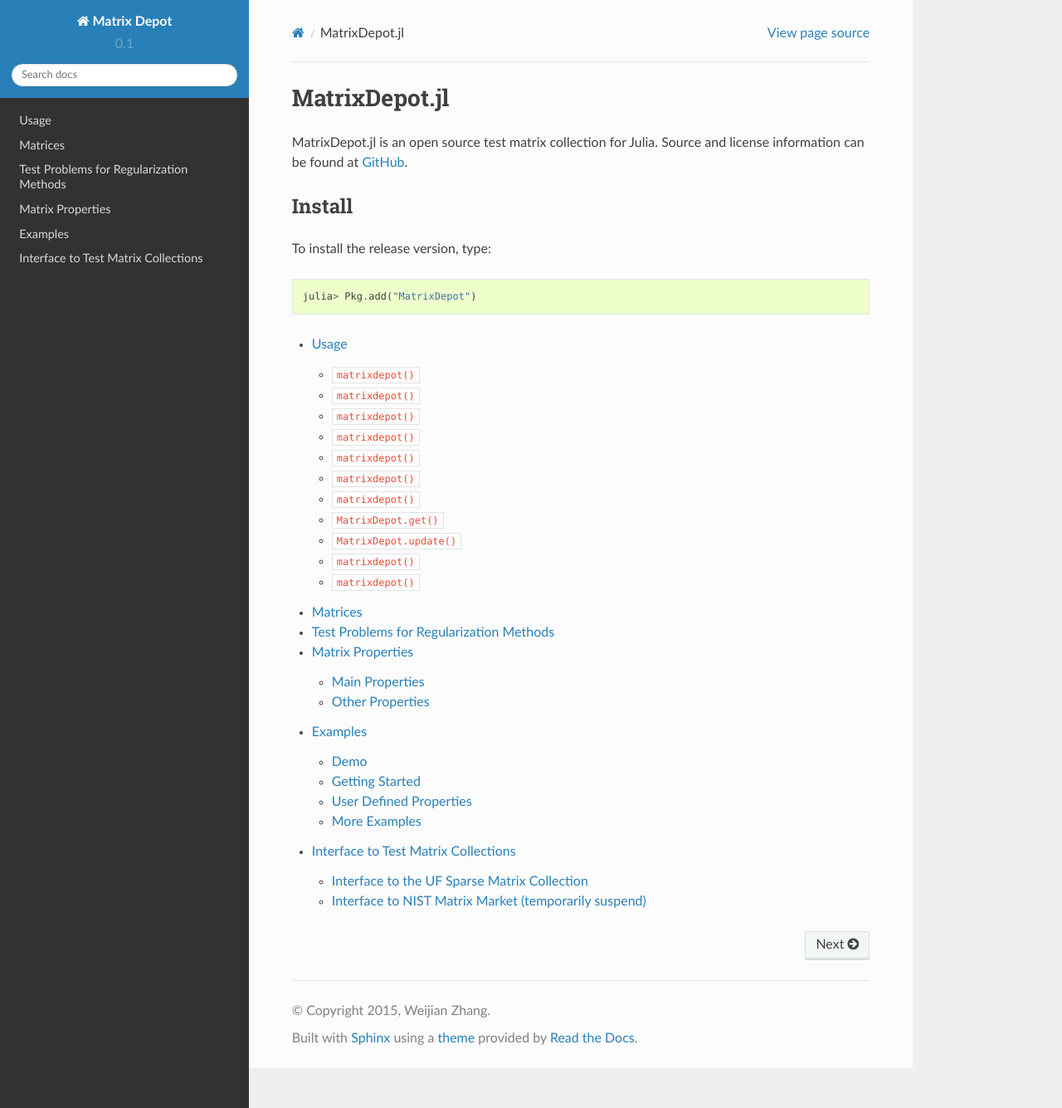
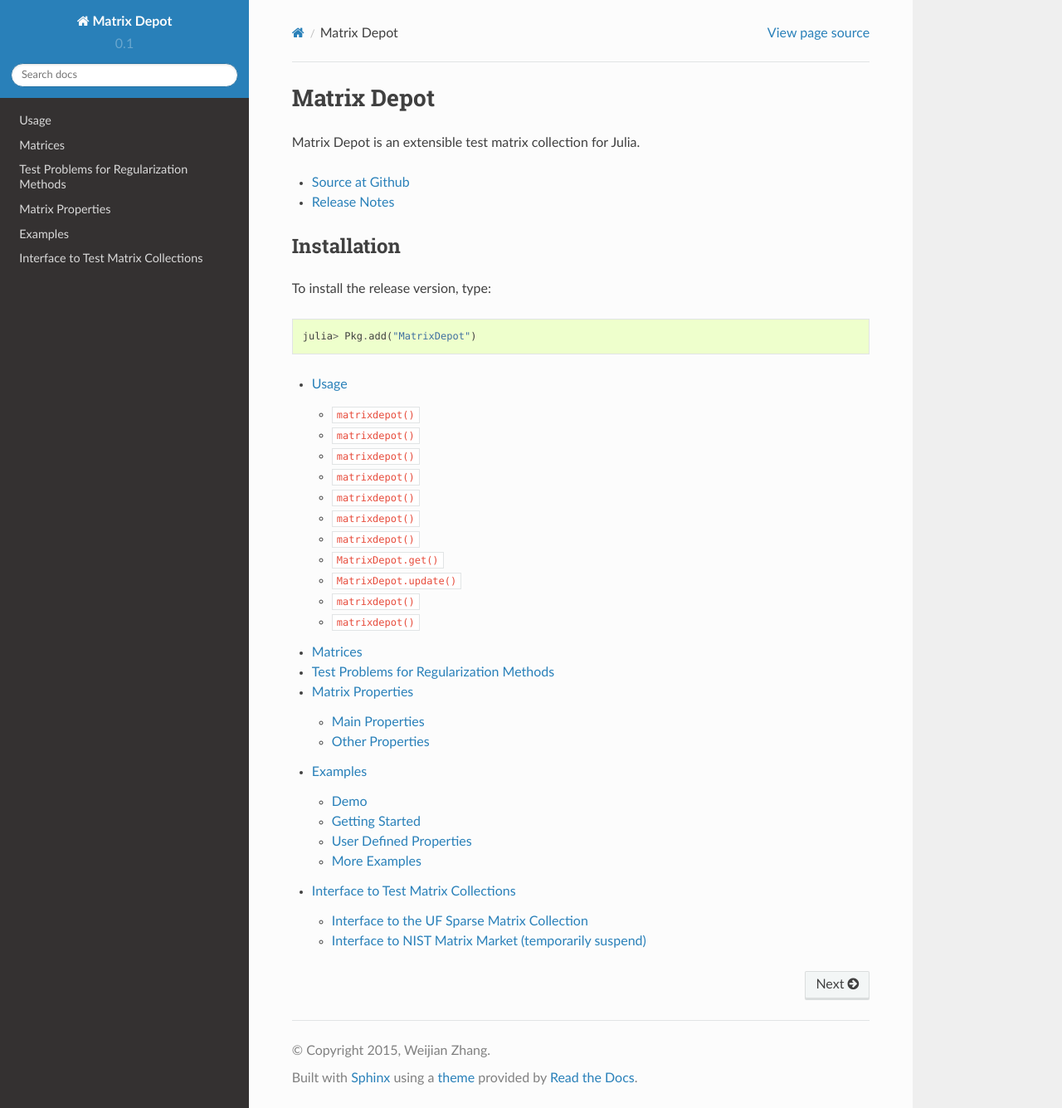
Before and after one commit to JuliaLinearAlgebra/MatrixDepot.jl, a Sphinx documentation site: the page built from doc/index.rst, in a window 1280 px wide and 1335 px high. Shown: the whole window at 83% size. Built offline with Sphinx 7.4.7 and the Read the Docs theme 2.0.0, drawn with Linux system fonts in a browser that asks for light colours.

Commit message:
add reference

```diff
--- a/doc/conf.py
+++ b/doc/conf.py
@@ -128,7 +128,7 @@
 
 # The name of an image file (relative to this directory) to place at the top
 # of the sidebar.
-# html_logo = "logo2.png"
+#html_logo = "logo2.png"
 
 # The name of an image file (within the static path) to use as favicon of the
 # docs.  This file should be a Windows icon file (.ico) being 16x16 or 32x32
--- a/doc/index.rst
+++ b/doc/index.rst
@@ -3,19 +3,19 @@
    You can adapt this file completely to your liking, but it should at least
    contain the root `toctree` directive.
 
-MatrixDepot.jl
-==============
 
+Matrix Depot
+============
 
-MatrixDepot.jl is an open source test matrix collection for Julia.
-Source and license information can be found at `GitHub`_.
+Matrix Depot is an extensible test matrix collection for Julia.
 
-.. _GitHub: https://github.com/weijianzhang/MatrixDepot.jl
+* `Source at Github <https://github.com/weijianzhang/MatrixDepot.jl>`_
+* `Release Notes <https://github.com/weijianzhang/MatrixDepot.jl/blob/master/NEWS.md>`_
 
 .. _install:
 
-Install
--------
+Installation
+------------
 
 To install the release version, type::
 
```
Also changed, not shown: README.md (+7 -0 lines).
